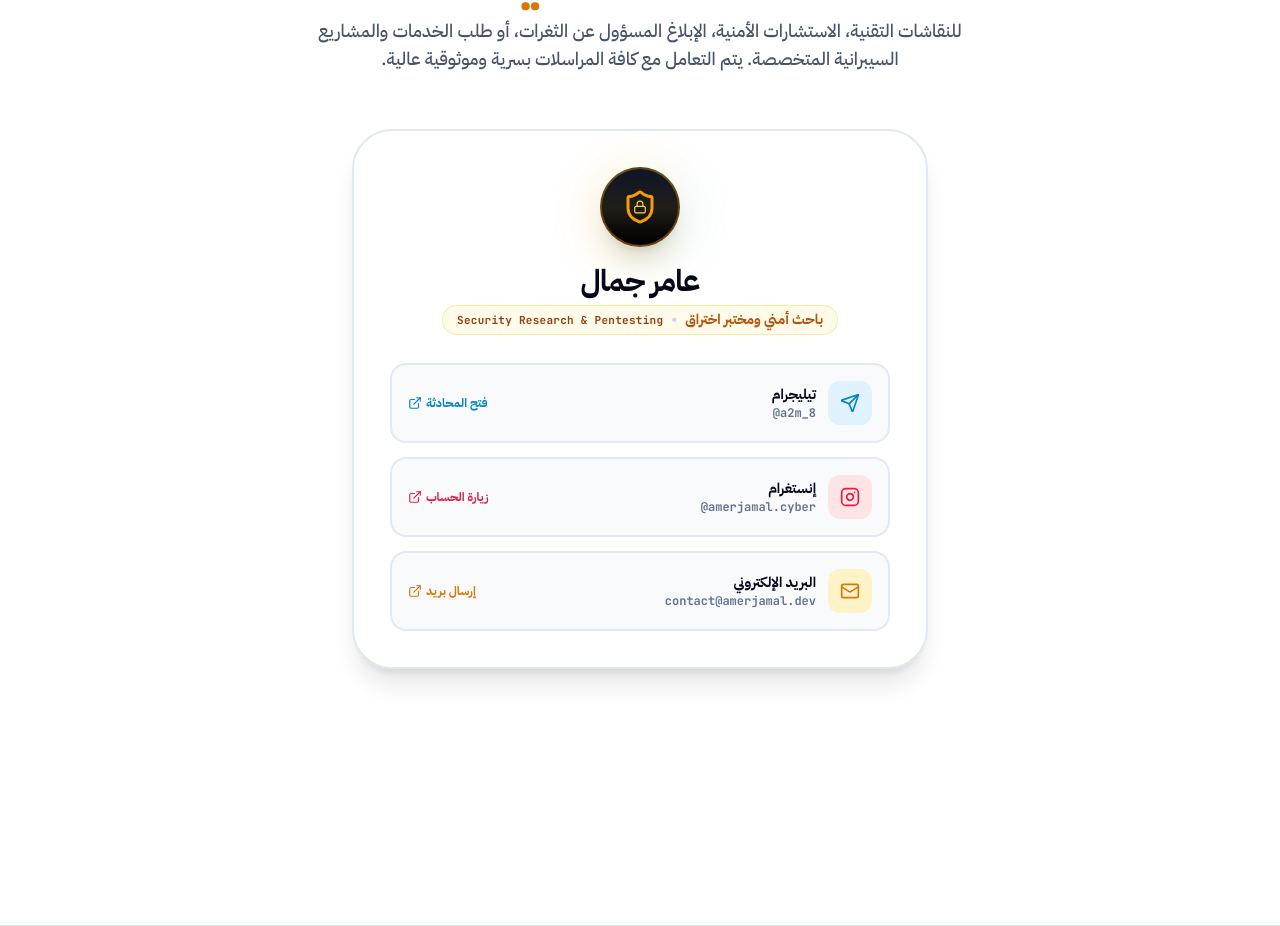
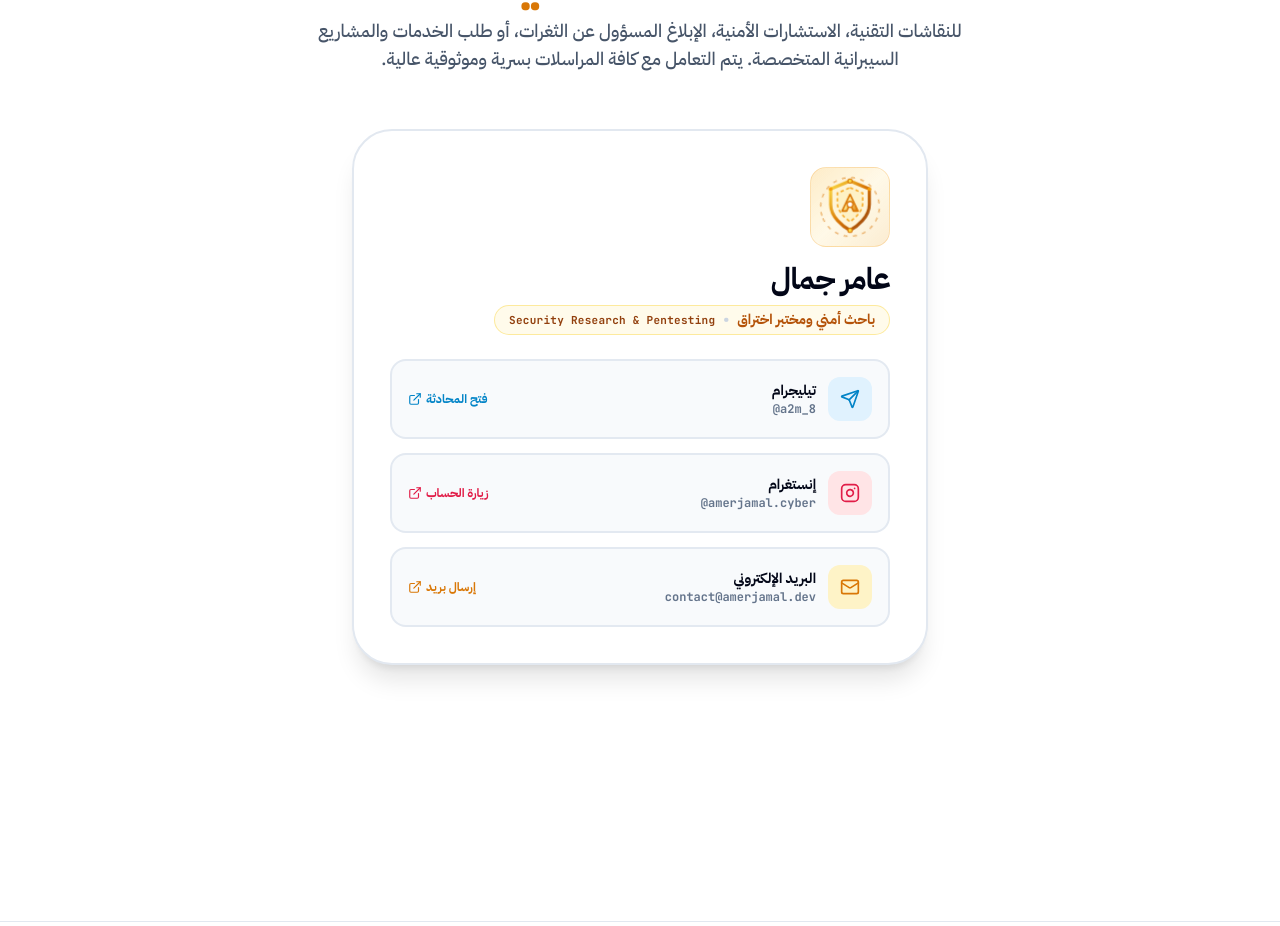
Before and after one commit to AF143-2025/Amer-Jamal, a React (Vite) app: page / in a window 1280 px wide. Shown: the part 2927-3853 px from the top of the page. Built offline with nearby package versions, Linux system fonts and the light colour scheme.

Commit message:
HomePage: place AmerCyberMark emblem at top-right of contact card

```diff
--- a/src/pages/HomePage.tsx
+++ b/src/pages/HomePage.tsx
@@ -37,6 +37,7 @@ import {
   AnimatedBugIcon,
   AnimatedTerminalIcon
 } from '../components/ui/AnimatedCyberSpecializationIcons';
+import { AmerCyberMark } from '../components/ui/AmerCyberMark';
 
 interface SpecializationDossier {
   id: string;
@@ -520,23 +521,15 @@ export const HomePage: React.FC = () => {
           </p>
 
           {/* Main Contact Container Rectangle */}
-          <div className="max-w-xl mx-auto bg-white rounded-[2.5rem] p-6 sm:p-9 border-2 border-slate-200 shadow-xl relative overflow-hidden mb-12 sm:mb-16" dir="rtl">
-            {/* Top Interactive Personal Cybersecurity Circular Icon */}
-            <div className="relative group/emblem flex justify-center mb-4 cursor-pointer">
-              {/* Ambient Glow */}
-              <div className="absolute w-24 h-24 rounded-full bg-gradient-to-r from-amber-500/20 via-amber-400/25 to-sky-500/20 blur-xl opacity-75 group-hover/emblem:opacity-100 group-hover/emblem:scale-125 transition-all duration-500 pointer-events-none" />
+          <div className="max-w-xl mx-auto bg-white rounded-[2.5rem] p-6 sm:p-9 border-2 border-slate-200 shadow-xl relative overflow-hidden mb-12 sm:mb-16 text-right" dir="rtl">
+            {/* Top Right Cyber Emblem from Footer */}
+            <div className="mb-6 text-right">
+              <div className="mb-3.5 inline-block group cursor-pointer">
+                <AmerCyberMark size="lg" showTooltip={false} />
+              </div>
 
-              {/* Outer Circular Ring with Cyber Shield & Core */}
-              <div className="relative w-20 h-20 rounded-full bg-gradient-to-b from-slate-900 via-slate-950 to-black p-1 shadow-xl border-2 border-amber-500/40 group-hover/emblem:border-amber-400 group-hover/emblem:shadow-[0_0_25px_rgba(245,158,11,0.35)] transition-all duration-500 flex items-center justify-center overflow-hidden">
-                <div className="absolute inset-0 bg-gradient-to-b from-transparent via-amber-400/15 to-transparent animate-pulse pointer-events-none" />
-                <Shield className="w-9 h-9 text-amber-500 relative z-10 transition-transform duration-300 group-hover/emblem:scale-110" />
-                <Lock className="w-3.5 h-3.5 text-amber-300 absolute z-20 top-1/2 left-1/2 -translate-x-1/2 -translate-y-1/2 transition-transform duration-300 group-hover/emblem:scale-125" />
-              </div>
-            </div>
-
-            {/* Name & Specialization */}
-            <div className="text-center mb-7">
-              <h3 className="text-2xl sm:text-3xl font-black text-slate-950 font-arabic tracking-tight mb-1.5">
+              {/* Name & Specialization */}
+              <h3 className="text-2xl sm:text-3xl font-black text-slate-950 font-arabic tracking-tight mb-2">
                 عامر جمال
               </h3>
               <div className="inline-flex items-center gap-2 px-3.5 py-1 rounded-full bg-amber-50 border border-amber-200/80 text-amber-700 text-xs sm:text-sm font-bold font-arabic shadow-2xs">
```
